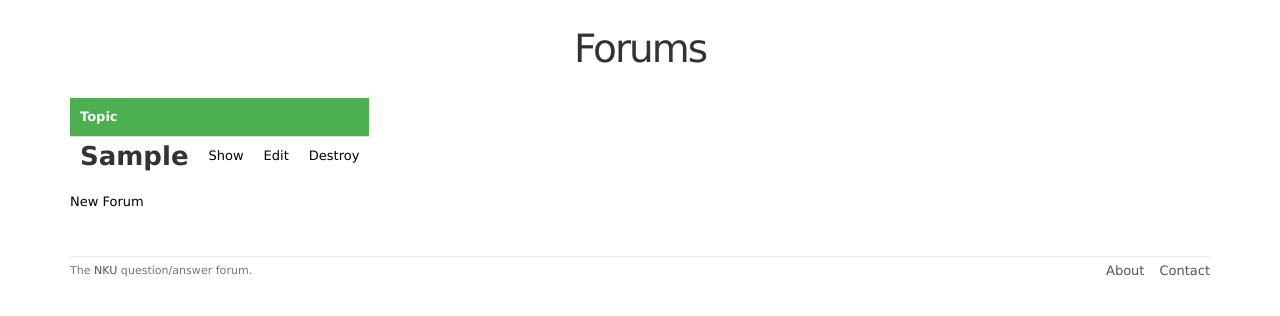
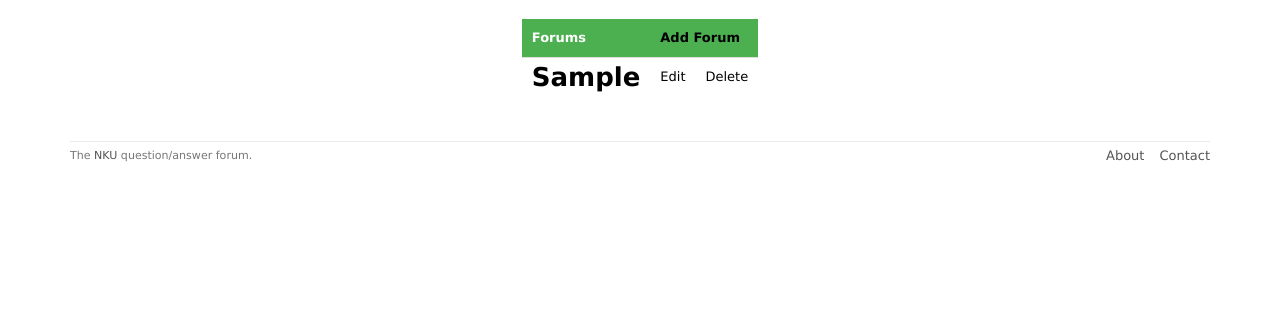
Before and after one commit to CSC-440-Sp2017-NKU/team-project-the-three-amigos, a Rails app: page / in a window 1280 px wide. Shown: the part 51-367 px from the top of the page. Run offline with Rails 7, Linux system fonts and the light colour scheme; tables that the repository leaves empty hold one stand-in row (values such as "Sample post"); style sheets or scripts are compiled from the project's sources; some libraries are stand-ins or nearby versions.

```diff
--- a/app/views/forums/edit.html.erb
+++ b/app/views/forums/edit.html.erb
@@ -2,5 +2,4 @@
 
 <%= render 'form' %>
 
-<%= link_to 'Show', @forum %> |
-<%= link_to 'Back', forums_path %>
+<%= link_to 'Back', @forum %>
--- a/app/views/forums/index.html.erb
+++ b/app/views/forums/index.html.erb
@@ -1,27 +1,21 @@
 <p id="notice"><%= notice %></p>
-
-<h1>Forums</h1>
-
+<center>
 <table>
   <thead>
     <tr>
-      <th>Topic</th>
-      <th colspan="6"></th>
+      <th>Forums</th>
+      <th colspan="6"><%= link_to 'Add Forum', new_forum_path%></th>
     </tr>
   </thead>
 
   <tbody>
     <% @forums.each do |forum| %>
       <tr>
-        <td id="attribute"><%= forum.topic %></td>
-        <td><%= link_to 'Show', forum %></td>
+        <td id="attribute"><%= link_to forum.topic, forum %></td>
         <td><%= link_to 'Edit', edit_forum_path(forum) %></td>
-        <td><%= link_to 'Destroy', forum, method: :delete, data: { confirm: 'Are you sure?' } %></td>
+        <td><%= link_to 'Delete', forum, method: :delete, data: { confirm: 'Are you sure you want to delete this forum?' } %></td>
       </tr>
     <% end %>
   </tbody>
 </table>
-
-<br>
-
-<%= link_to 'New Forum', new_forum_path %>
+</center>
--- a/app/views/forums/show.html.erb
+++ b/app/views/forums/show.html.erb
@@ -3,6 +3,8 @@
 <p>
   <strong>Topic:</strong>
   <%= @forum.topic %>
+  <%= link_to 'Edit', edit_forum_path(@forum) %> |
+  <%= link_to 'Back', forums_path %>
   <%-# Here i run through the questions that have been posted and display -%>
   <%-# Check for forum_id to see if the question matches the given forum -%>
   <% for @q in @questions %>
@@ -16,6 +18,3 @@
   <%# renders the new question form, include a button that leads me to create new question %>
   <%= render '/questions/form' %>
 </p>
-
-<%= link_to 'Edit', edit_forum_path(@forum) %> |
-<%= link_to 'Back', forums_path %>
--- a/db/migrate/20170310170208_create_questions.rb
+++ b/db/migrate/20170310170208_create_questions.rb
@@ -4,7 +4,7 @@ class CreateQuestions < ActiveRecord::Migration
       t.string :question_text
       t.string :date
       t.integer :user_id
-      t.integer :forum_id
+      t.string :forum
 
       t.timestamps null: false
     end
--- /dev/null
+++ b/db/migrate/20170314223856_questions.rb
@@ -0,0 +1,4 @@
+class Questions < ActiveRecord::Migration
+  def change
+  end
+end
--- /dev/null
+++ b/db/migrate/20170316084020_users.rb
@@ -0,0 +1,4 @@
+class Users < ActiveRecord::Migration
+  def change
+  end
+end
--- /dev/null
+++ b/db/migrate/20170316084236_add_type_to_users.rb
@@ -0,0 +1,5 @@
+class AddTypeToUsers < ActiveRecord::Migration
+  def change
+    add_column :users, :user_type, :string
+  end
+end
--- /dev/null
+++ b/db/migrate/20170316084356_add_reputation_to_users.rb
@@ -0,0 +1,5 @@
+class AddReputationToUsers < ActiveRecord::Migration
+  def change
+    add_column :users, :reputation, :string
+  end
+end
```
Also changed, not shown: db/schema.rb.
